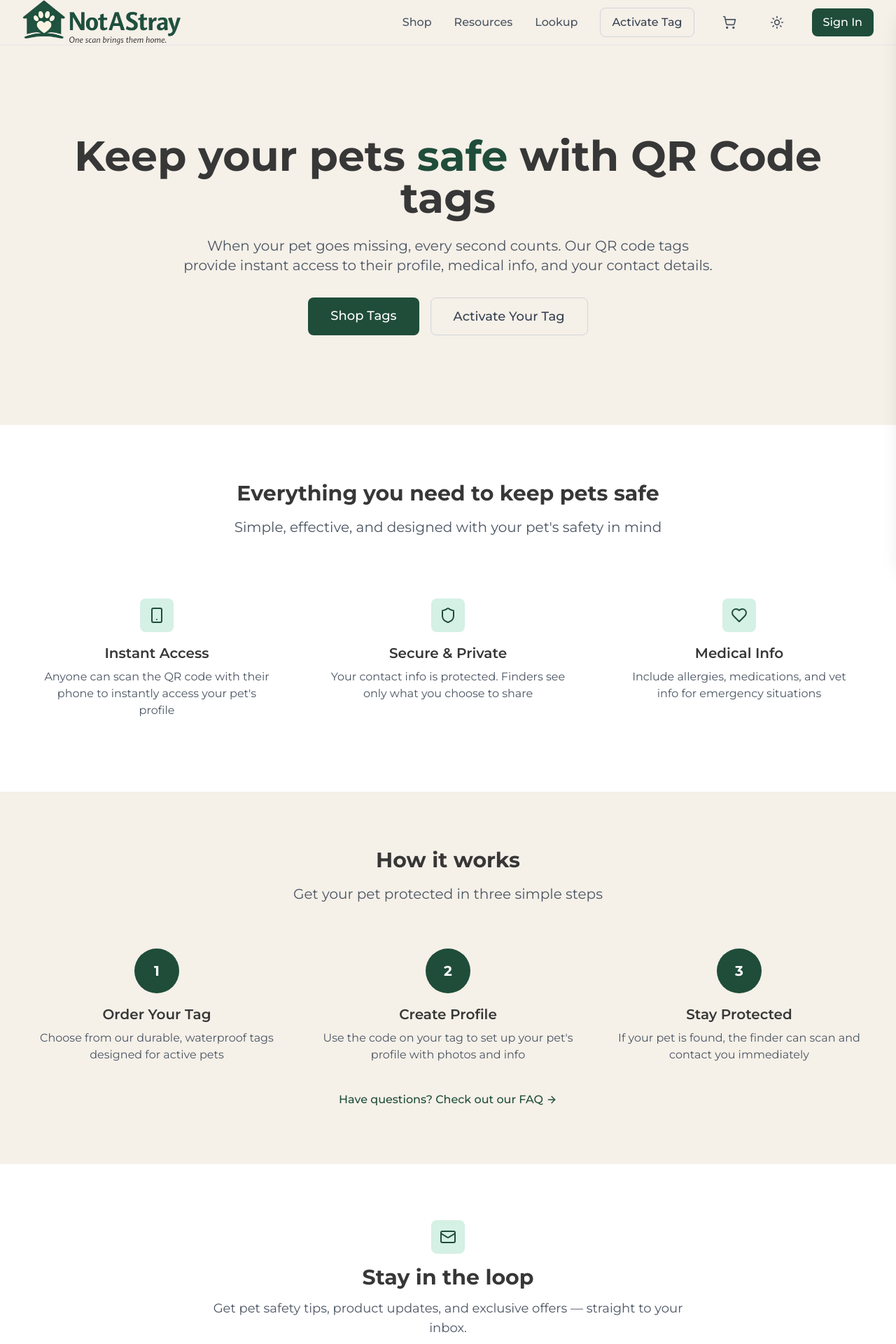
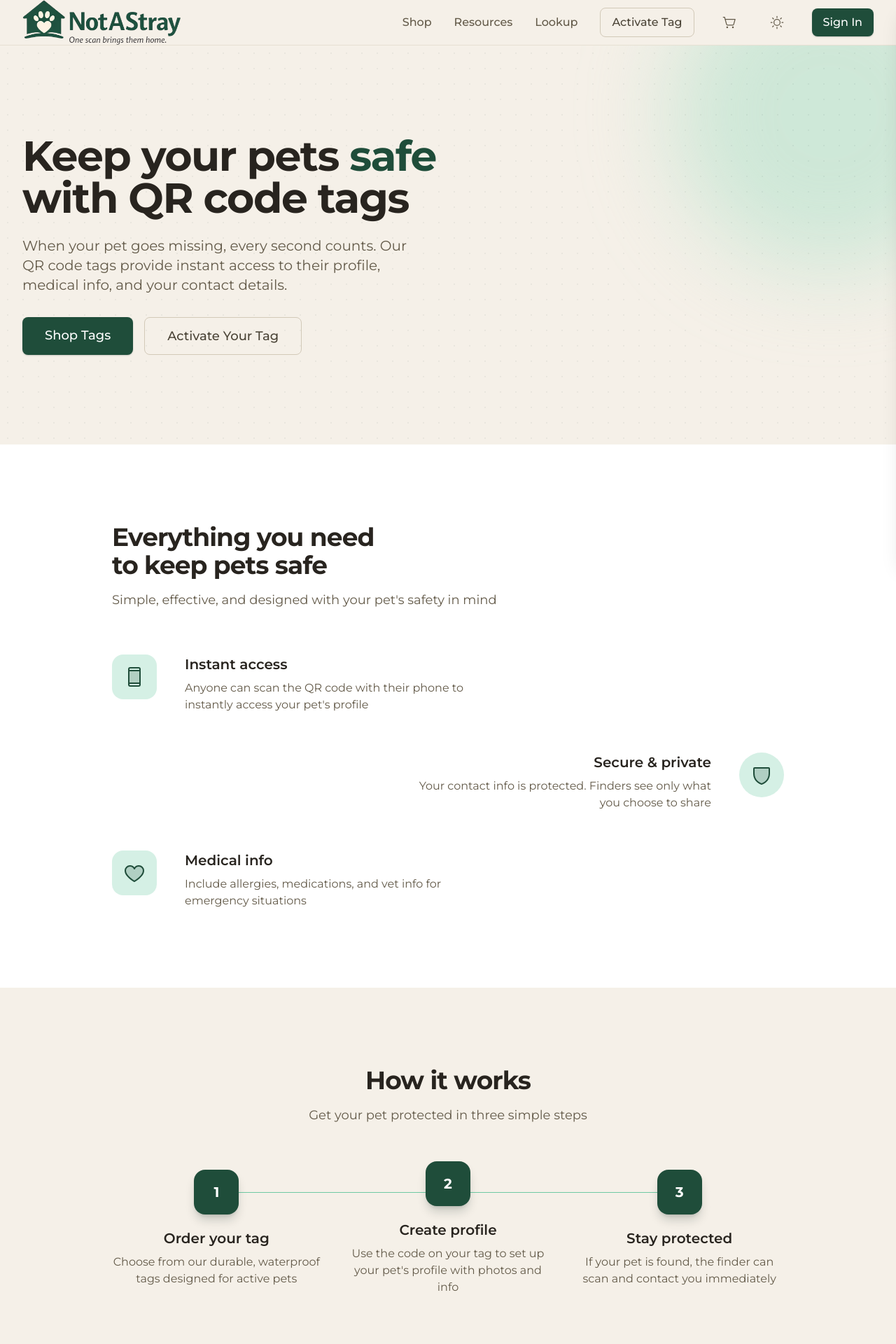
Before and after one commit to jigrullon/notastray, a Next.js app: page / in a window 1280 px wide. Shown: the top 1920 px of the page at 70% size. Built offline with nearby package versions, Linux system fonts and the light colour scheme; no server answers.

Commit message:
UI redesign

```diff
--- a/app/globals.css
+++ b/app/globals.css
@@ -28,14 +28,14 @@
 
 @layer components {
   .btn-primary {
-    @apply bg-primary-600 hover:bg-primary-400 text-white font-medium py-2 px-4 rounded-lg transition-colors duration-200 dark:bg-primary-500 dark:hover:bg-primary-400;
+    @apply bg-primary-600 hover:bg-primary-500 active:bg-primary-700 text-white font-medium py-2 px-4 rounded-lg transition-all duration-150 active:scale-[0.98] shadow-sm shadow-primary-900/20 dark:bg-primary-500 dark:hover:bg-primary-400 dark:active:bg-primary-600 focus-visible:outline-none focus-visible:ring-2 focus-visible:ring-primary-500 focus-visible:ring-offset-2 focus-visible:ring-offset-brand-cream dark:focus-visible:ring-offset-gray-900;
   }
 
   .btn-secondary {
-    @apply bg-gray-100 hover:bg-gray-200 text-gray-900 font-medium py-2 px-4 rounded-lg transition-colors duration-200 dark:bg-gray-700 dark:hover:bg-gray-600 dark:text-gray-100;
+    @apply bg-gray-100 hover:bg-gray-200 active:bg-gray-300 text-gray-900 font-medium py-2 px-4 rounded-lg transition-all duration-150 active:scale-[0.98] dark:bg-gray-700 dark:hover:bg-gray-600 dark:active:bg-gray-800 dark:text-gray-100 focus-visible:outline-none focus-visible:ring-2 focus-visible:ring-primary-500 focus-visible:ring-offset-2 focus-visible:ring-offset-brand-cream dark:focus-visible:ring-offset-gray-900;
   }
 
   .btn-outline {
-    @apply border border-gray-300 hover:border-gray-400 text-gray-700 hover:text-gray-900 font-medium py-2 px-4 rounded-lg transition-colors duration-200 dark:border-gray-600 dark:hover:border-gray-500 dark:text-gray-300 dark:hover:text-gray-100;
+    @apply border border-gray-300 hover:border-primary-400 hover:text-primary-700 active:bg-primary-50 text-gray-700 font-medium py-2 px-4 rounded-lg transition-all duration-150 active:scale-[0.98] dark:border-gray-600 dark:hover:border-primary-500 dark:hover:text-primary-400 dark:text-gray-300 dark:active:bg-gray-800 focus-visible:outline-none focus-visible:ring-2 focus-visible:ring-primary-500 focus-visible:ring-offset-2 focus-visible:ring-offset-brand-cream dark:focus-visible:ring-offset-gray-900;
   }
 }
--- a/app/page.tsx
+++ b/app/page.tsx
@@ -1,28 +1,73 @@
 import Link from 'next/link'
-import { Shield, Smartphone, Heart, Users, Clock, MapPin } from 'lucide-react'
+import { DeviceMobile, Shield, Heart } from '@phosphor-icons/react/dist/ssr'
 import NewsletterSignup from '@/components/NewsletterSignup'
+
+const features = [
+  {
+    title: 'Instant access',
+    desc: "Anyone can scan the QR code with their phone to instantly access your pet's profile",
+    Icon: DeviceMobile,
+    shape: 'rounded-2xl',
+  },
+  {
+    title: 'Secure & private',
+    desc: 'Your contact info is protected. Finders see only what you choose to share',
+    Icon: Shield,
+    shape: 'rounded-full',
+  },
+  {
+    title: 'Medical info',
+    desc: 'Include allergies, medications, and vet info for emergency situations',
+    Icon: Heart,
+    shape: 'rounded-2xl',
+  },
+]
+
+const steps = [
+  {
+    title: 'Order your tag',
+    desc: 'Choose from our durable, waterproof tags designed for active pets',
+  },
+  {
+    title: 'Create profile',
+    desc: "Use the code on your tag to set up your pet's profile with photos and info",
+  },
+  {
+    title: 'Stay protected',
+    desc: 'If your pet is found, the finder can scan and contact you immediately',
+  },
+]
 
 export default function HomePage() {
   return (
     <div className="bg-transparent">
       {/* Hero Section */}
       <section className="relative overflow-hidden bg-brand-cream dark:bg-gray-800">
-        <div className="max-w-7xl mx-auto px-4 sm:px-6 lg:px-8 py-20 lg:py-32">
-          <div className="text-center">
-            <h1 className="text-4xl sm:text-6xl font-bold text-gray-900 dark:text-gray-100 mb-6">
+        <div
+          aria-hidden
+          className="pointer-events-none absolute -right-32 -top-32 w-[28rem] h-[28rem] rounded-full bg-primary-200/50 dark:bg-primary-500/10 blur-3xl"
+        />
+        <div
+          aria-hidden
+          className="pointer-events-none absolute inset-0 opacity-[0.05] dark:opacity-[0.07] text-primary-900 dark:text-primary-100"
+          style={{ backgroundImage: 'radial-gradient(currentColor 1px, transparent 1px)', backgroundSize: '22px 22px' }}
+        />
+        <div className="relative max-w-7xl mx-auto px-4 sm:px-6 lg:px-8 py-20 lg:py-32">
+          <div className="max-w-2xl">
+            <h1 className="text-4xl sm:text-5xl lg:text-6xl font-bold tracking-tight text-gray-900 dark:text-gray-100 mb-6 text-balance">
               Keep your pets{' '}
               <span className="text-primary-600 dark:text-primary-400">safe</span>{' '}
-              with QR Code tags
+              with QR code tags
             </h1>
-            <p className="text-xl text-gray-600 dark:text-gray-400 mb-8 max-w-3xl mx-auto">
+            <p className="text-lg sm:text-xl text-gray-600 dark:text-gray-400 mb-8 max-w-xl">
               When your pet goes missing, every second counts. Our QR code tags provide
               instant access to their profile, medical info, and your contact details.
             </p>
-            <div className="flex flex-col sm:flex-row gap-4 justify-center">
-              <Link href="/shop" className="btn-primary text-lg px-8 py-3">
+            <div className="flex flex-col sm:flex-row gap-4">
+              <Link href="/shop" className="btn-primary text-lg px-8 py-3 text-center">
                 Shop Tags
               </Link>
-              <Link href="/activate" className="btn-outline text-lg px-8 py-3">
+              <Link href="/activate" className="btn-outline text-lg px-8 py-3 text-center">
                 Activate Your Tag
               </Link>
             </div>
@@ -31,97 +76,81 @@ export default function HomePage() {
       </section>
 
       {/* Features Section */}
-      <section className="py-20 bg-transparent">
-        <div className="max-w-7xl mx-auto px-4 sm:px-6 lg:px-8">
-          <div className="text-center mb-16">
-            <h2 className="text-3xl font-bold text-gray-900 dark:text-gray-100 mb-4">
+      <section className="py-20 lg:py-28 bg-transparent">
+        <div className="max-w-5xl mx-auto px-4 sm:px-6 lg:px-8">
+          <div className="max-w-xl mb-16">
+            <h2 className="text-3xl sm:text-4xl font-bold tracking-tight text-gray-900 dark:text-gray-100 mb-4 text-balance">
               Everything you need to keep pets safe
             </h2>
-            <p className="text-xl text-gray-600 dark:text-gray-400">
+            <p className="text-lg text-gray-600 dark:text-gray-400">
               Simple, effective, and designed with your pet&apos;s safety in mind
             </p>
           </div>
 
-          <div className="grid grid-cols-1 md:grid-cols-3 gap-8">
-            <div className="text-center p-6">
-              <div className="w-12 h-12 bg-primary-100 dark:bg-primary-900/30 rounded-lg flex items-center justify-center mx-auto mb-4">
-                <Smartphone className="w-6 h-6 text-primary-600" />
-              </div>
-              <h3 className="text-xl font-semibold text-gray-900 dark:text-gray-100 mb-2">Instant Access</h3>
-              <p className="text-gray-600 dark:text-gray-400">
-                Anyone can scan the QR code with their phone to instantly access your pet&apos;s profile
-              </p>
-            </div>
-
-            <div className="text-center p-6">
-              <div className="w-12 h-12 bg-primary-100 dark:bg-primary-900/30 rounded-lg flex items-center justify-center mx-auto mb-4">
-                <Shield className="w-6 h-6 text-primary-600" />
-              </div>
-              <h3 className="text-xl font-semibold text-gray-900 dark:text-gray-100 mb-2">Secure & Private</h3>
-              <p className="text-gray-600 dark:text-gray-400">
-                Your contact info is protected. Finders see only what you choose to share
-              </p>
-            </div>
-
-            <div className="text-center p-6">
-              <div className="w-12 h-12 bg-primary-100 dark:bg-primary-900/30 rounded-lg flex items-center justify-center mx-auto mb-4">
-                <Heart className="w-6 h-6 text-primary-600" />
-              </div>
-              <h3 className="text-xl font-semibold text-gray-900 dark:text-gray-100 mb-2">Medical Info</h3>
-              <p className="text-gray-600 dark:text-gray-400">
-                Include allergies, medications, and vet info for emergency situations
-              </p>
-            </div>
+          <div className="space-y-14">
+            {features.map((feature, i) => {
+              const reversed = i % 2 === 1
+              return (
+                <div
+                  key={feature.title}
+                  className={`flex flex-col md:flex-row gap-6 md:gap-10 items-start ${
+                    reversed ? 'md:flex-row-reverse' : ''
+                  }`}
+                >
+                  <div
+                    className={`shrink-0 w-16 h-16 ${feature.shape} bg-primary-100 dark:bg-primary-900/30 flex items-center justify-center`}
+                  >
+                    <feature.Icon className="w-8 h-8 text-primary-600 dark:text-primary-400" weight="duotone" />
+                  </div>
+                  <div className={`flex flex-col ${reversed ? 'md:items-end md:text-right' : ''}`}>
+                    <h3 className="text-xl font-semibold text-gray-900 dark:text-gray-100 mb-2">
+                      {feature.title}
+                    </h3>
+                    <p className="text-gray-600 dark:text-gray-400 max-w-md">{feature.desc}</p>
+                  </div>
+                </div>
+              )
+            })}
           </div>
         </div>
       </section>
 
       {/* How It Works */}
-      <section className="py-20 bg-brand-cream dark:bg-gray-900">
-        <div className="max-w-7xl mx-auto px-4 sm:px-6 lg:px-8">
+      <section className="py-20 lg:py-28 bg-brand-cream dark:bg-gray-900">
+        <div className="max-w-5xl mx-auto px-4 sm:px-6 lg:px-8">
           <div className="text-center mb-16">
-            <h2 className="text-3xl font-bold text-gray-900 dark:text-gray-100 mb-4">
+            <h2 className="text-3xl sm:text-4xl font-bold tracking-tight text-gray-900 dark:text-gray-100 mb-4 text-balance">
               How it works
             </h2>
-            <p className="text-xl text-gray-600 dark:text-gray-400">
+            <p className="text-lg text-gray-600 dark:text-gray-400">
               Get your pet protected in three simple steps
             </p>
           </div>
 
-          <div className="grid grid-cols-1 md:grid-cols-3 gap-8">
-            <div className="text-center">
-              <div className="w-16 h-16 bg-primary-600 rounded-full flex items-center justify-center mx-auto mb-4 text-white font-bold text-xl">
-                1
+          <div className="relative grid grid-cols-1 md:grid-cols-3 gap-y-10 gap-x-8">
+            <div
+              aria-hidden
+              className="hidden md:block absolute top-8 left-[16.6%] right-[16.6%] h-px bg-primary-300 dark:bg-primary-700"
+            />
+            {steps.map((step, i) => (
+              <div
+                key={step.title}
+                className={`relative flex flex-col items-center text-center ${i === 1 ? 'md:-translate-y-3' : ''}`}
+              >
+                <div className="relative z-10 w-16 h-16 rounded-2xl bg-primary-600 flex items-center justify-center mb-5 text-white font-bold text-xl shadow-lg shadow-primary-900/20 dark:shadow-black/40">
+                  {i + 1}
+                </div>
+                <h3 className="text-xl font-semibold text-gray-900 dark:text-gray-100 mb-2">{step.title}</h3>
+                <p className="text-gray-600 dark:text-gray-400 max-w-xs">{step.desc}</p>
               </div>
-              <h3 className="text-xl font-semibold text-gray-900 dark:text-gray-100 mb-2">Order Your Tag</h3>
-              <p className="text-gray-600 dark:text-gray-400">
-                Choose from our durable, waterproof tags designed for active pets
-              </p>
-            </div>
-
-            <div className="text-center">
-              <div className="w-16 h-16 bg-primary-600 rounded-full flex items-center justify-center mx-auto mb-4 text-white font-bold text-xl">
-                2
-              </div>
-              <h3 className="text-xl font-semibold text-gray-900 dark:text-gray-100 mb-2">Create Profile</h3>
-              <p className="text-gray-600 dark:text-gray-400">
-                Use the code on your tag to set up your pet&apos;s profile with photos and info
-              </p>
-            </div>
-
-            <div className="text-center">
-              <div className="w-16 h-16 bg-primary-600 rounded-full flex items-center justify-center mx-auto mb-4 text-white font-bold text-xl">
-                3
-              </div>
-              <h3 className="text-xl font-semibold text-gray-900 dark:text-gray-100 mb-2">Stay Protected</h3>
-              <p className="text-gray-600 dark:text-gray-400">
-                If your pet is found, the finder can scan and contact you immediately
-              </p>
-            </div>
+            ))}
           </div>
 
-          <div className="text-center mt-10">
-            <Link href="/resources/faq" className="text-primary-600 dark:text-primary-400 hover:text-primary-700 dark:hover:text-primary-300 font-medium inline-flex items-center gap-1">
+          <div className="text-center mt-14">
+            <Link
+              href="/resources/faq"
+              className="text-primary-600 dark:text-primary-400 hover:text-primary-700 dark:hover:text-primary-300 font-medium inline-flex items-center gap-1"
+            >
               Have questions? Check out our FAQ
               <svg xmlns="http://www.w3.org/2000/svg" className="w-4 h-4" viewBox="0 0 24 24" fill="none" stroke="currentColor" strokeWidth="2" strokeLinecap="round" strokeLinejoin="round"><path d="M5 12h14"/><path d="m12 5 7 7-7 7"/></svg>
             </Link>
@@ -137,15 +166,24 @@ export default function HomePage() {
       </section>
 
       {/* CTA Section */}
-      <section className="py-20 bg-primary-600">
-        <div className="max-w-4xl mx-auto text-center px-4 sm:px-6 lg:px-8">
-          <h2 className="text-3xl font-bold text-white mb-4">
+      <section className="relative overflow-hidden py-20 lg:py-24 bg-primary-700">
+        <div
+          aria-hidden
+          className="pointer-events-none absolute inset-0"
+          style={{ background: 'radial-gradient(circle at 25% 25%, rgba(255,255,255,0.10), transparent 55%)' }}
+        />
+        <div aria-hidden className="pointer-events-none absolute -bottom-24 -left-16 w-72 h-72 rounded-full bg-primary-500/30 blur-3xl" />
+        <div className="relative max-w-4xl mx-auto text-center px-4 sm:px-6 lg:px-8">
+          <h2 className="text-3xl sm:text-4xl font-bold tracking-tight text-white mb-4 text-balance">
             Ready to protect your pet?
           </h2>
           <p className="text-xl text-primary-100 mb-8">
             Join thousands of pet parents who trust NotAStray to keep their furry family safe
           </p>
-          <Link href="/shop" className="bg-white text-primary-600 hover:bg-gray-100 dark:hover:bg-gray-200 font-medium py-3 px-8 rounded-lg text-lg transition-colors duration-200">
+          <Link
+            href="/shop"
+            className="inline-block bg-white text-primary-700 hover:bg-primary-50 active:scale-[0.98] font-medium py-3 px-8 rounded-lg text-lg transition-all duration-150 shadow-lg shadow-primary-900/30"
+          >
             Get Started Today
           </Link>
         </div>
--- a/components/Header.tsx
+++ b/components/Header.tsx
@@ -4,7 +4,7 @@ import Link from 'next/link'
 import Image from 'next/image'
 import { useState, useEffect } from 'react'
 import { useRouter, usePathname } from 'next/navigation'
-import { Menu, X, Sun, Moon, ShoppingCart } from 'lucide-react'
+import { List, X, Sun, Moon, ShoppingCartSimple } from '@phosphor-icons/react'
 import { useAuth } from '@/lib/AuthContext'
 import { useTheme } from '@/lib/ThemeProvider'
 import { useCart } from '@/lib/CartContext'
@@ -78,10 +78,10 @@ export default function Header() {
             )}
             <button
               onClick={() => setIsCartOpen(true)}
-              className="relative p-2 text-gray-600 hover:text-gray-900 dark:text-gray-400 dark:hover:text-gray-100"
+              className="relative p-2 text-gray-600 hover:text-primary-700 dark:text-gray-400 dark:hover:text-primary-400 transition-colors duration-150 active:scale-95"
               aria-label="Open cart"
             >
-              <ShoppingCart className="w-5 h-5" />
+              <ShoppingCartSimple className="w-5 h-5" weight="regular" />
               {itemCount > 0 && (
                 <span className="absolute -top-1 -right-1 bg-primary-600 text-white text-xs font-bold rounded-full w-5 h-5 flex items-center justify-center">
                   {itemCount}
@@ -90,10 +90,10 @@ export default function Header() {
             </button>
             <button
               onClick={toggleTheme}
-              className="p-2 rounded-lg text-gray-600 hover:bg-gray-200 dark:text-gray-400 dark:hover:bg-gray-700"
+              className="p-2 rounded-lg text-gray-600 hover:bg-gray-200 dark:text-gray-400 dark:hover:bg-gray-700 transition-colors duration-150 active:scale-95"
               aria-label="Toggle dark mode"
             >
-              {theme === 'dark' ? <Moon className="w-5 h-5" /> : <Sun className="w-5 h-5" />}
+              {theme === 'dark' ? <Moon className="w-5 h-5" weight="regular" /> : <Sun className="w-5 h-5" weight="regular" />}
             </button>
             {user ? (
               <button onClick={handleSignOut} className="btn-primary">
@@ -108,10 +108,11 @@ export default function Header() {
 
           {/* Mobile menu button */}
           <button
-            className="md:hidden p-2"
+            className="md:hidden p-2 text-gray-700 dark:text-gray-300 active:scale-95 transition-transform duration-150"
             onClick={() => setIsMenuOpen(!isMenuOpen)}
+            aria-label={isMenuOpen ? 'Close menu' : 'Open menu'}
           >
-            {isMenuOpen ? <X className="w-6 h-6" /> : <Menu className="w-6 h-6" />}
+            {isMenuOpen ? <X className="w-6 h-6" weight="regular" /> : <List className="w-6 h-6" weight="regular" />}
           </button>
         </div>
 
@@ -141,7 +142,7 @@ export default function Header() {
                 className="relative flex items-center p-2 text-gray-600 hover:text-gray-900 dark:text-gray-400 dark:hover:text-gray-100"
                 aria-label="Open cart"
               >
-                <ShoppingCart className="w-5 h-5 mr-2" />
+                <ShoppingCartSimple className="w-5 h-5 mr-2" weight="regular" />
                 Cart
                 {itemCount > 0 && (
                   <span className="ml-2 bg-primary-600 text-white text-xs font-bold rounded-full w-5 h-5 flex items-center justify-center">
--- a/components/NewsletterSignup.tsx
+++ b/components/NewsletterSignup.tsx
@@ -1,7 +1,7 @@
 'use client'
 
 import { useState } from 'react'
-import { Mail, CheckCircle, Loader2 } from 'lucide-react'
+import { EnvelopeSimple, CheckCircle, CircleNotch } from '@phosphor-icons/react'
 import { useAuth } from '@/lib/AuthContext'
 
 type Variant = 'full' | 'compact'
@@ -62,7 +62,7 @@ export default function NewsletterSignup({ variant = 'full' }: NewsletterSignupP
                 <p className="text-sm font-semibold text-gray-900 dark:text-gray-100 mb-2">Stay in the loop</p>
                 {status === 'success' ? (
                     <div className="flex items-center gap-2 text-primary-600 dark:text-primary-400 text-sm">
-                        <CheckCircle className="w-4 h-4 flex-shrink-0" />
+                        <CheckCircle className="w-4 h-4 flex-shrink-0" weight="fill" />
                         <span>You&apos;re subscribed! Thanks for joining.</span>
                     </div>
                 ) : (
@@ -82,10 +82,10 @@ export default function NewsletterSignup({ variant = 'full' }: NewsletterSignupP
                             <button
                                 type="submit"
                                 disabled={status === 'loading'}
-                                className="flex-shrink-0 px-4 py-2 text-sm font-medium bg-primary-600 hover:bg-primary-500 text-white rounded-lg transition-colors disabled:opacity-60 disabled:cursor-not-allowed flex items-center gap-1.5"
+                                className="flex-shrink-0 px-4 py-2 text-sm font-medium bg-primary-600 hover:bg-primary-500 active:scale-[0.98] text-white rounded-lg transition-all duration-150 disabled:opacity-60 disabled:cursor-not-allowed disabled:active:scale-100 flex items-center gap-1.5 focus-visible:outline-none focus-visible:ring-2 focus-visible:ring-primary-500 focus-visible:ring-offset-2"
                             >
                                 {status === 'loading' ? (
-                                    <Loader2 className="w-3.5 h-3.5 animate-spin" />
+                                    <CircleNotch className="w-3.5 h-3.5 animate-spin" />
                                 ) : (
                                     'Subscribe'
                                 )}
@@ -106,10 +106,10 @@ export default function NewsletterSignup({ variant = 'full' }: NewsletterSignupP
     // Full variant
     return (
         <div className="max-w-2xl mx-auto text-center">
-            <div className="w-12 h-12 bg-primary-100 dark:bg-primary-900/30 rounded-lg flex items-center justify-center mx-auto mb-4">
-                <Mail className="w-6 h-6 text-primary-600 dark:text-primary-400" />
+            <div className="w-12 h-12 bg-primary-100 dark:bg-primary-900/30 rounded-full flex items-center justify-center mx-auto mb-4">
+                <EnvelopeSimple className="w-6 h-6 text-primary-600 dark:text-primary-400" weight="duotone" />
             </div>
-            <h2 className="text-3xl font-bold text-gray-900 dark:text-gray-100 mb-3">
+            <h2 className="text-3xl font-bold tracking-tight text-gray-900 dark:text-gray-100 mb-3 text-balance">
                 Stay in the loop
             </h2>
             <p className="text-lg text-gray-600 dark:text-gray-400 mb-8">
@@ -119,7 +119,7 @@ export default function NewsletterSignup({ variant = 'full' }: NewsletterSignupP
             {status === 'success' ? (
                 <div className="flex flex-col items-center gap-3">
                     <div className="w-14 h-14 bg-green-100 dark:bg-green-900/20 rounded-full flex items-center justify-center">
-                        <CheckCircle className="w-7 h-7 text-green-600 dark:text-green-400" />
+                        <CheckCircle className="w-7 h-7 text-green-600 dark:text-green-400" weight="fill" />
                     </div>
                     <p className="text-lg font-medium text-gray-900 dark:text-gray-100">
                         You&apos;re subscribed!
@@ -145,11 +145,11 @@ export default function NewsletterSignup({ variant = 'full' }: NewsletterSignupP
                         <button
                             type="submit"
                             disabled={status === 'loading'}
-                            className="px-6 py-3 font-medium bg-primary-600 hover:bg-primary-500 text-white rounded-lg transition-colors disabled:opacity-60 disabled:cursor-not-allowed flex items-center justify-center gap-2 whitespace-nowrap"
+                            className="px-6 py-3 font-medium bg-primary-600 hover:bg-primary-500 active:scale-[0.98] text-white rounded-lg transition-all duration-150 disabled:opacity-60 disabled:cursor-not-allowed disabled:active:scale-100 flex items-center justify-center gap-2 whitespace-nowrap focus-visible:outline-none focus-visible:ring-2 focus-visible:ring-primary-500 focus-visible:ring-offset-2"
                         >
                             {status === 'loading' ? (
                                 <>
-                                    <Loader2 className="w-4 h-4 animate-spin" />
+                                    <CircleNotch className="w-4 h-4 animate-spin" />
                                     Subscribing...
                                 </>
                             ) : (
--- a/package.json
+++ b/package.json
@@ -23,6 +23,7 @@
     "@aws-sdk/client-ses": "^3.1030.0",
     "@aws-sdk/client-sns": "^3.1030.0",
     "@easypost/api": "^8.8.0",
+    "@phosphor-icons/react": "^2.1.10",
     "@sendgrid/mail": "^8.1.6",
     "@stripe/stripe-js": "^8.6.1",
     "@upstash/ratelimit": "^2.0.8",
--- a/tailwind.config.js
+++ b/tailwind.config.js
@@ -22,16 +22,16 @@ module.exports = {
           900: '#0d231c',
         },
         gray: {
-          50: '#f9fafb',
-          100: '#f3f4f6',
-          200: '#e5e7eb',
-          300: '#d1d5db',
-          400: '#9ca3af',
-          500: '#6b7280',
-          600: '#4b5563',
-          700: '#374151',
-          800: '#4B4B4B',
-          900: '#373737',
+          50: '#FAF8F4',
+          100: '#F3EFE7',
+          200: '#E6E0D3',
+          300: '#D2C9B8',
+          400: '#A69C89',
+          500: '#847A67',
+          600: '#635A49',
+          700: '#4A4336',
+          800: '#37312A',
+          900: '#28241F',
         },
         'brand-cream': '#F5F0E8',
       },
```
Also changed, not shown: app/activate/page.tsx (+17 -17 lines), app/resources/faq/page.tsx (+19 -13 lines), app/resources/page.tsx (+29 -26 lines), app/shop/page.tsx (+29 -27 lines), app/support/page.tsx (+8 -8 lines), components/Footer.tsx (+8 -8 lines), 1 other file (tests, documents, lock files or other folders).
